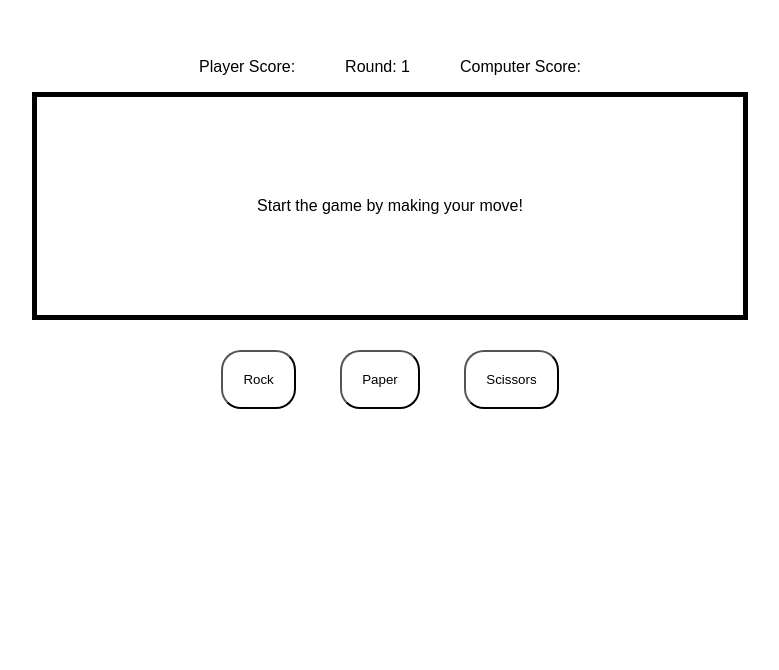
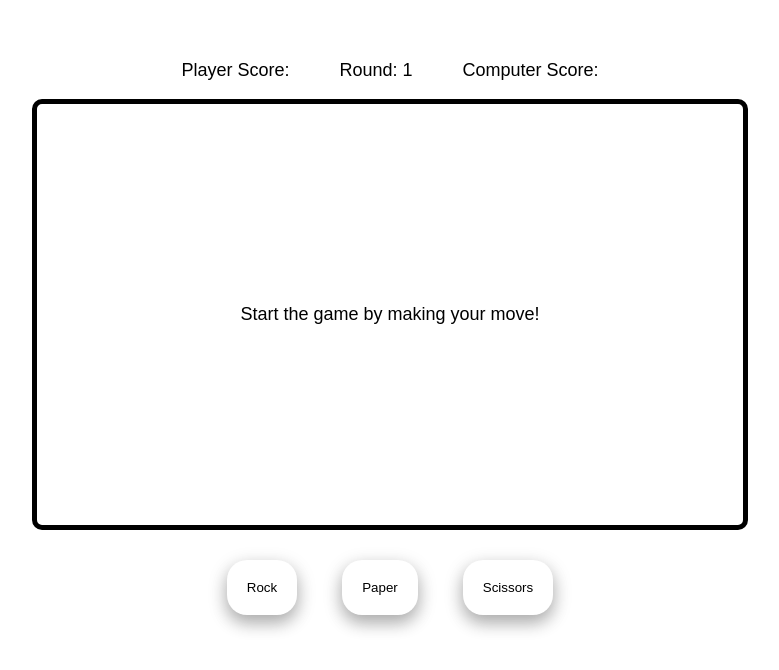
Before and after one commit to cwgillberg/rps, a plain HTML site: page index.html in a window 1280 px wide. Shown: the part 158-828 px from the top of the page, without its empty margins (250-1029 px from the left). Before the commit the page ends 800 px from the top, so only its background shows below. Drawn offline with Linux system fonts and the light colour scheme.

Commit message:
Final CSS update
Centered game, added button css

```diff
--- a/style.css
+++ b/style.css
@@ -1,6 +1,5 @@
 body {
     font-family: Arial, Helvetica, sans-serif;
-
 }
 
 .game {
@@ -10,7 +9,7 @@ body {
     flex-direction: column;
     flex-wrap: nowrap;
     align-items: center;
-
+    font-size: large;
 }
 
 .scoreboard {
@@ -23,7 +22,8 @@ body {
 
 .gamescreen {
     border: 5px solid black;
-    padding: 100px 100px 100px 100px;
+    border-radius: 10px;
+    padding: 200px 100px 200px 100px;
     width: 40%;
     text-align: center;
 }
@@ -38,5 +38,7 @@ button {
     background-color: white;
     padding: 20px 20px 20px 20px;
     margin: 0px 20px 0px 20px;
-
+    border: none;
+    /*source: https://www.w3schools.com/csS/css3_buttons.asp */
+    box-shadow: 0 8px 16px 0 rgba(0,0,0,0.2), 0 6px 20px 0 rgba(0,0,0,0.19);
 }
```
